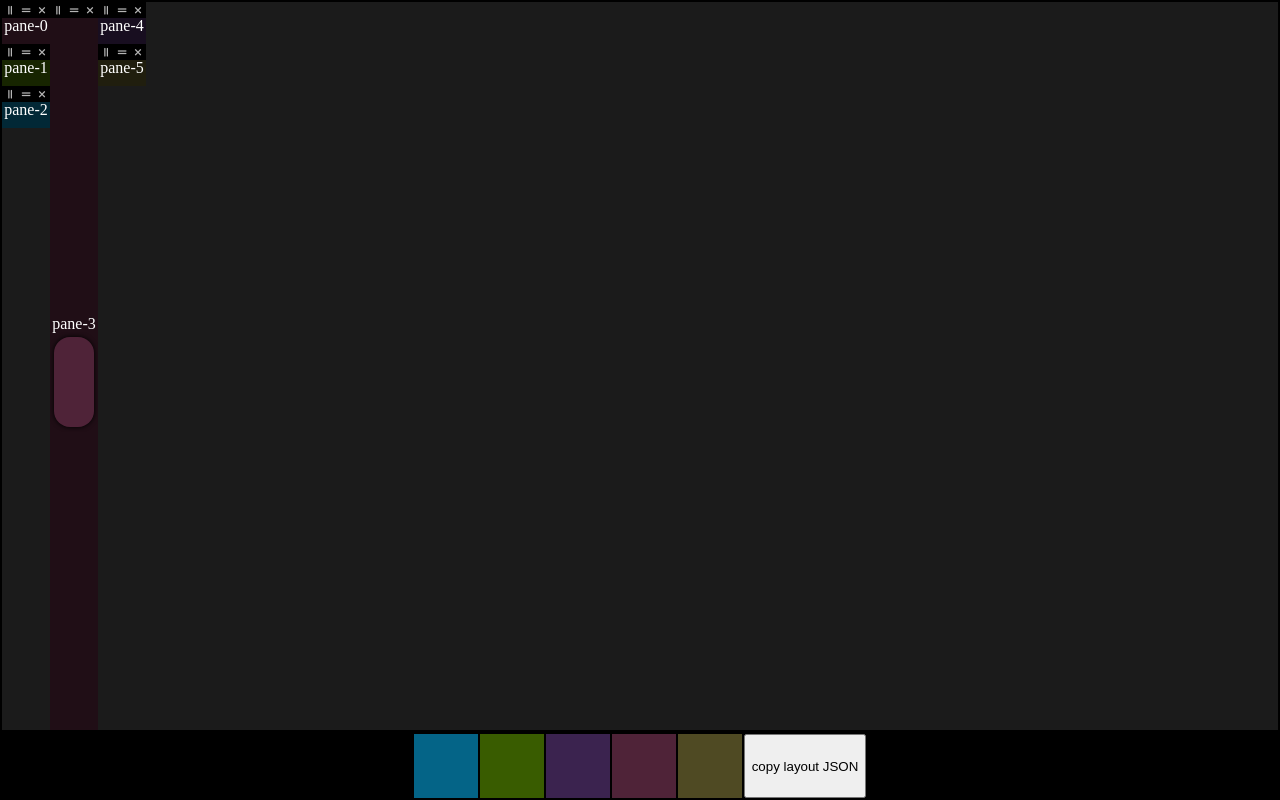
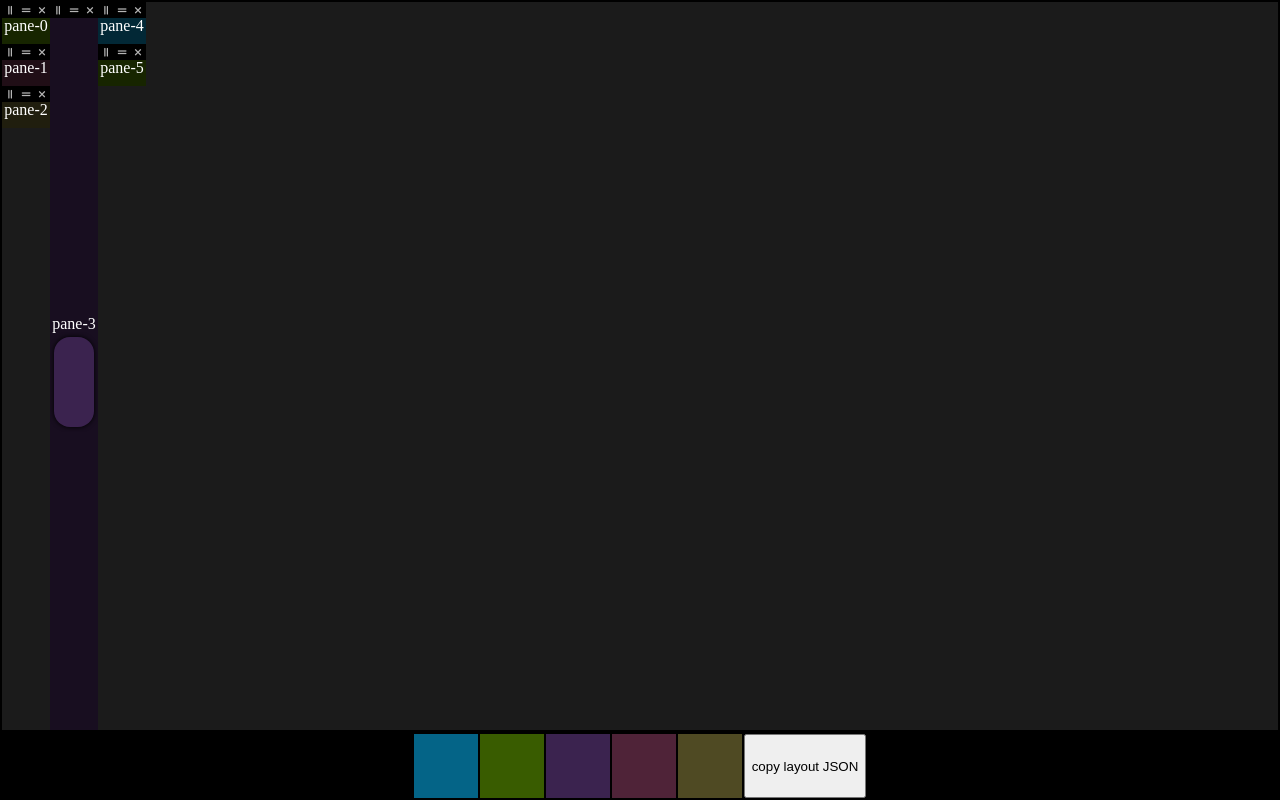
Before and after one commit to branchwelder/lickety-split, a website built with Vite: page index.html in a window 1280 px wide. Built offline with nearby package versions, Linux system fonts and the light colour scheme; what split.js would draw is missing.

Commit message:
write some docs

```diff
--- a/index.js
+++ b/index.js
@@ -2,42 +2,49 @@ import { SplitLayoutManager } from "./layout";
 import { html, render } from "lit-html";
 import { live } from "lit-html/directives/live.js";
 
-const test = {
-  sizes: [19.074271444588607, 47.59239522207807, 33.333333333333336],
+const testLayout = {
+  sizes: [20, 50, 30],
   children: [
-    {
-      sizes: [33.33333333333333, 33.33333333333333, 33.33333333333333],
-      children: ["3", "1", "0"],
-    },
-    "3",
-    {
-      sizes: [50, 50],
-      children: ["2", "4"],
-    },
+    { sizes: [30, 40, 30], children: ["green", "magenta", "yellow"] },
+    "purple",
+    { sizes: [50, 50], children: ["blue", "green"] },
   ],
 };
 
-const parentNode = document.createElement("div");
-parentNode.id = "container";
-document.body.appendChild(parentNode);
+const colors = {
+  blue: "#046487",
+  green: "#395c00",
+  purple: "#3b234f",
+  magenta: "#4f2338",
+  yellow: "#4f4a23",
+};
 
-const filmstrip = document.createElement("div");
-filmstrip.id = "filmstrip";
-document.body.appendChild(filmstrip);
+// render app skeleton
+render(
+  html`<div id="container"></div>
+    <div id="pane-options"></div>`,
+  document.body
+);
 
-const layout = new SplitLayoutManager(test, parentNode, sync);
+const parentNode = document.getElementById("container");
+const paneOptionsContainer = document.getElementById("pane-options");
 
-function options() {
-  return html`${colors.map(
-      (val, index) =>
+// Make the layout manager
+const layoutManager = new SplitLayoutManager(testLayout, parentNode, sync);
+
+// Function for rendering the pane options. Note how layoutManager.attachPaneDropData
+// is called in the dragstart event
+function paneOptions() {
+  return html`${Object.entries(colors).map(
+      ([key, val]) =>
         html`<div
           class="option"
           draggable="true"
           style="--color: ${val}"
-          @dragstart=${(e) => e.dataTransfer.setData("text", index)}></div>`
+          @dragstart=${(e) => layoutManager.attachPaneDropData(e, key)}></div>`
     )}<button
       @click=${() => {
-        const layoutJSON = layout.saveLayout();
+        const layoutJSON = layoutManager.saveLayout();
         console.log(layoutJSON);
         navigator.clipboard.writeText(JSON.stringify(layoutJSON));
       }}>
@@ -45,31 +52,45 @@ function options() {
     </button>`;
 }
 
-const colors = ["#046487", "#395c00", "#3b234f", "#4f2338", "#4f4a23"];
+// Note: you don't have to pass in paneID to the pane templates,
+// but it is an option.
+function emptyPane(paneID) {
+  return html`<span class="empty">${paneID} is empty!</span>`;
+}
+
+function colorPickerPane(paneID, paneData) {
+  // colorpicker, which can change the color of the corresponding color
+  // in the colors object and then resynchronize the layout
+  return html`<div class="pane-view" style="--color: ${colors[paneData]}">
+    <span>${paneID}</span>
+    <input
+      .value=${live(colors[paneData])}
+      type="color"
+      @input=${(e) => {
+        colors[paneData] = e.target.value;
+        sync();
+      }} />
+  </div>`;
+}
 
 function sync() {
-  Object.entries(layout.paneMap).forEach(([paneID, data]) => {
-    let pane = document.getElementById(paneID);
-    if (data == "empty") {
-      render(html`<span class="empty">${paneID} is empty!</span>`, pane);
+  // Iterate through the key-value pairs in the pane map
+  Object.entries(layoutManager.paneMap).forEach(([paneID, paneData]) => {
+    // Get the DOM node for the pane using the pane ID
+    const pane = document.getElementById(paneID);
+
+    // If the paneData is empty render empty pane UI. Otherwise render a
+    // pane UI based on whatever data is currently in the pane.
+    if (paneData == "empty") {
+      render(emptyPane(paneID), pane);
     } else {
-      render(
-        html`<div class="pane-view" style="--color: ${colors[data]}">
-          <span>${paneID}</span>
-          <input
-            .value=${live(colors[data])}
-            type="color"
-            @input=${(e) => {
-              colors[data] = e.target.value;
-              sync();
-            }} />
-        </div>`,
-        pane
-      );
+      render(colorPickerPane(paneID, paneData), pane);
     }
   });
 
-  render(options(), filmstrip);
+  // Render the options array as well, just so the previews update. may not
+  // be necessary depending on what you're doing
+  render(paneOptions(), paneOptionsContainer);
 }
 
 sync();
--- a/layout.js
+++ b/layout.js
@@ -49,7 +49,7 @@ class Pane {
   }
 }
 
-export class SplitPane {
+export class SplitGroup {
   constructor(
     children,
     manager,
@@ -57,7 +57,7 @@ export class SplitPane {
   ) {
     if (children.length < 2) {
       console.warn(
-        "Problem building split layout: SplitPanes must have at least two children"
+        "Problem building split layout: SplitGroups must have at least two children"
       );
     }
     this.manager = manager;
@@ -84,11 +84,11 @@ export class SplitPane {
     const splitID = `${this.id}-${this.currentSplitID}`;
     this.currentSplitID++;
 
-    return new SplitPane(config.children, this.manager, {
+    return new SplitGroup(config.children, this.manager, {
       id: splitID,
       sizes: config.sizes,
       direction: this.oppositeAxis(),
-      collapse: (grandChild) => this.collapseSplitPane(splitID, grandChild),
+      collapse: (grandChild) => this.collapseSplitGroup(splitID, grandChild),
     });
   }
 
@@ -98,7 +98,7 @@ export class SplitPane {
 
     existingSplit.id = splitID;
     existingSplit.collapse = (grandChild) =>
-      this.collapseSplitPane(splitID, grandChild);
+      this.collapseSplitGroup(splitID, grandChild);
 
     return existingSplit;
   }
@@ -118,7 +118,7 @@ export class SplitPane {
   }
 
   createChild(child) {
-    // Returns either a Pane or a SplitPane based on what the child is.
+    // Returns either a Pane or a SplitGroup based on what the child is.
 
     if (child instanceof Pane) {
       // Create a pane, but reuse the ID and DOM
@@ -126,7 +126,7 @@ export class SplitPane {
         id: child.id,
         paneDom: child.paneDom,
       });
-    } else if (child instanceof SplitPane) {
+    } else if (child instanceof SplitGroup) {
       // Adopt the split
       return this.adoptSplit(child);
     } else if (child.children) {
@@ -201,7 +201,7 @@ export class SplitPane {
     return this.children.findIndex((child) => child.id == childID);
   }
 
-  collapseSplitPane(childID, grandchild) {
+  collapseSplitGroup(childID, grandchild) {
     // If one of the children only has one child left, it should collapse itself.
     const index = this.getChildIndex(childID);
 
@@ -215,7 +215,7 @@ export class SplitPane {
 
       // Replace the dom of the old pane with the dom of the new split
       oldSplit.dom.replaceWith(newPane.dom);
-    } else if (grandchild instanceof SplitPane) {
+    } else if (grandchild instanceof SplitGroup) {
       // else if it is a split pane, all of its children should become our children
       // because it should be on the same axis as this one
 
@@ -225,11 +225,11 @@ export class SplitPane {
             id: child.id,
             paneDom: child.paneDom,
           });
-        } else if (child instanceof SplitPane) {
+        } else if (child instanceof SplitGroup) {
           return this.adoptSplit(child);
         } else {
           console.error(
-            "Error collapsing SplitPane: Encountered grandchild that is not a Pane or SplitPane"
+            "Error collapsing SplitGroup: Encountered grandchild that is not a Pane or SplitGroup"
           );
         }
       });
@@ -275,11 +275,11 @@ export class SplitPane {
 }
 
 export class SplitLayoutManager {
-  constructor(baseLayout, parentNode, sync) {
+  constructor(layout, parentNode, sync) {
     this.currentPaneID = 0;
     this.paneMap = {};
-    this.sync = sync;
-    this.sourcePane = null;
+
+    this.sync = () => sync(this.paneMap);
 
     this.paneEvents = {
       ondrop: (e, paneID) => this.onDropInPane(e, paneID),
@@ -287,13 +287,10 @@ export class SplitLayoutManager {
       ondragenter: (e, paneID) => this.onDragEnterPane(e, paneID),
       ondragleave: (e, paneID) => this.onDragLeavePane(e, paneID),
       ondragstart: (e, paneID) => this.onStartDragPane(e, paneID),
-      ondragend: (e, paneID) => this.onDragEndPane(e, paneID),
     };
 
-    this.root = new SplitPane(baseLayout.children, this, {
-      id: "root",
-      sizes: baseLayout.sizes,
-    });
+    this.loadLayout(layout);
+
     parentNode.appendChild(this.root.dom);
   }
 
@@ -312,21 +309,16 @@ export class SplitLayoutManager {
   }
 
   onStartDragPane(e, paneID) {
-    e.dataTransfer.setData("text", this.paneMap[paneID]);
+    e.dataTransfer.setData("pane-data", this.paneMap[paneID]);
     e.dataTransfer.setData("source-pane", paneID);
     e.dataTransfer.setDragImage(e.currentTarget, 10, 10);
-  }
-
-  onDragEndPane(e, paneID) {
-    console.log("drag end");
   }
 
   onDropInPane(e, paneID) {
     e.preventDefault();
     e.currentTarget.classList.remove("targeted");
 
-    const data = e.dataTransfer.getData("text");
-
+    const data = e.dataTransfer.getData("pane-data");
     const sourcePane = e.dataTransfer.getData("source-pane");
 
     if (sourcePane) {
@@ -357,6 +349,24 @@ export class SplitLayoutManager {
   }
 
   saveLayout() {
+    console.log(this.paneMap);
+
     return this.root.saveLayout();
   }
+
+  loadLayout(layoutJSON) {
+    this.currentPaneID = 0;
+    this.paneMap = {};
+    this.root = new SplitGroup(layoutJSON.children, this, {
+      id: "root",
+      sizes: layoutJSON.sizes,
+    });
+  }
+
+  attachPaneDropData(e, data) {
+    if (typeof data != "string") {
+      console.warn("Warning: I haven't tried non-string pane data");
+    }
+    e.dataTransfer.setData("pane-data", data);
+  }
 }
--- a/style.css
+++ b/style.css
@@ -23,7 +23,7 @@ body {
   flex-direction: column;
 }
 
-#filmstrip {
+#pane-options {
   z-index: 10;
   display: flex;
   background-color: black;
```
Also changed, not shown: README.md.
